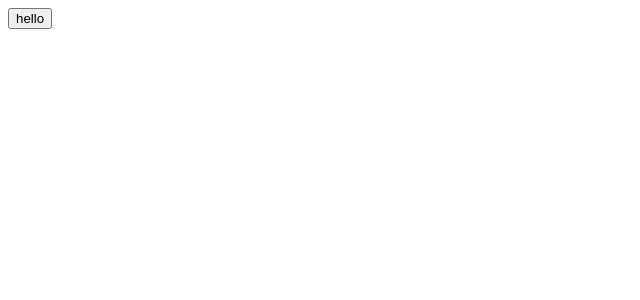
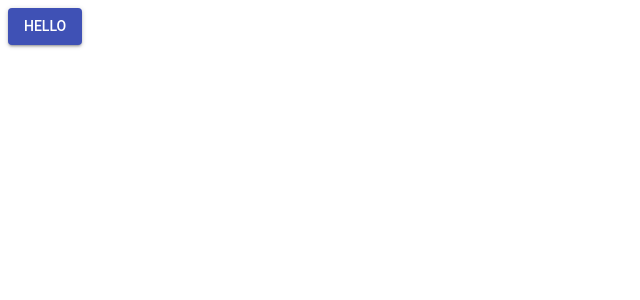
Before and after one commit to NisLox/ReactJsTest, a React app: page / in a window 1280 px wide. Shown: the top 300 px of the page, without its empty margins (0-640 px from the left). Built offline with nearby package versions, Linux system fonts and the light colour scheme.

Commit message:
working materialUi Button

```diff
--- a/Hello.js
+++ b/Hello.js
@@ -1,11 +1,15 @@
 import React from 'react';
+import Button from '@material-ui/core/Button';
 
 function hi() {
         return (
-            <button>
+            <Button variant="contained" color="primary" onClick={hiOnClick}>
                 hello
-            </button>
+            </Button>
         )
+}
 
+function hiOnClick(){
+    console.log("hi");
 }
 export default hi;
--- a/package.json
+++ b/package.json
@@ -21,6 +21,7 @@
   },
   "homepage": "https://github.com/NisLox/ReactJsTest#readme",
   "dependencies": {
+    "@material-ui/core": "^3.5.1",
     "babel-preset-es2015": "^6.24.1",
     "babel-preset-stage-2": "^6.24.1",
     "react": "^16.6.3",
```
Also changed, not shown: 1 other file (tests, documents, lock files or other folders).
